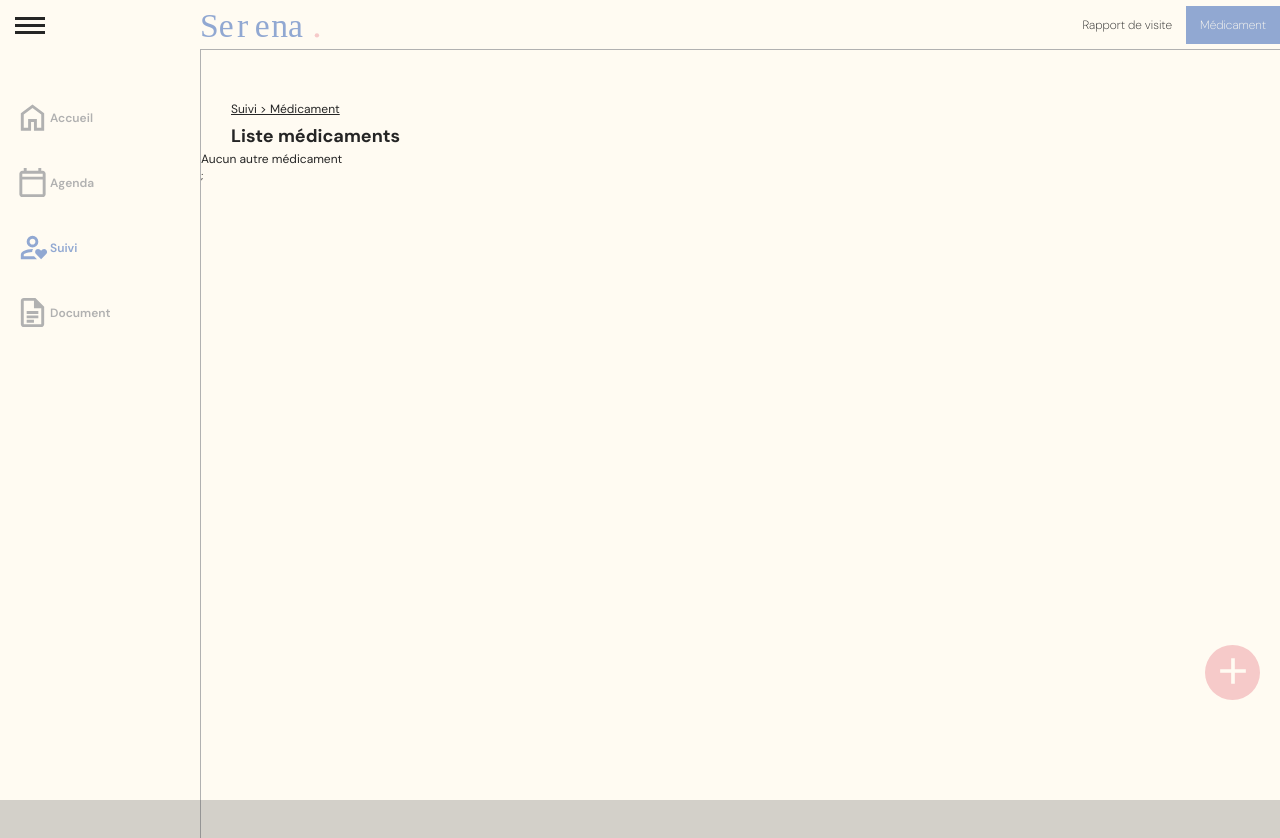
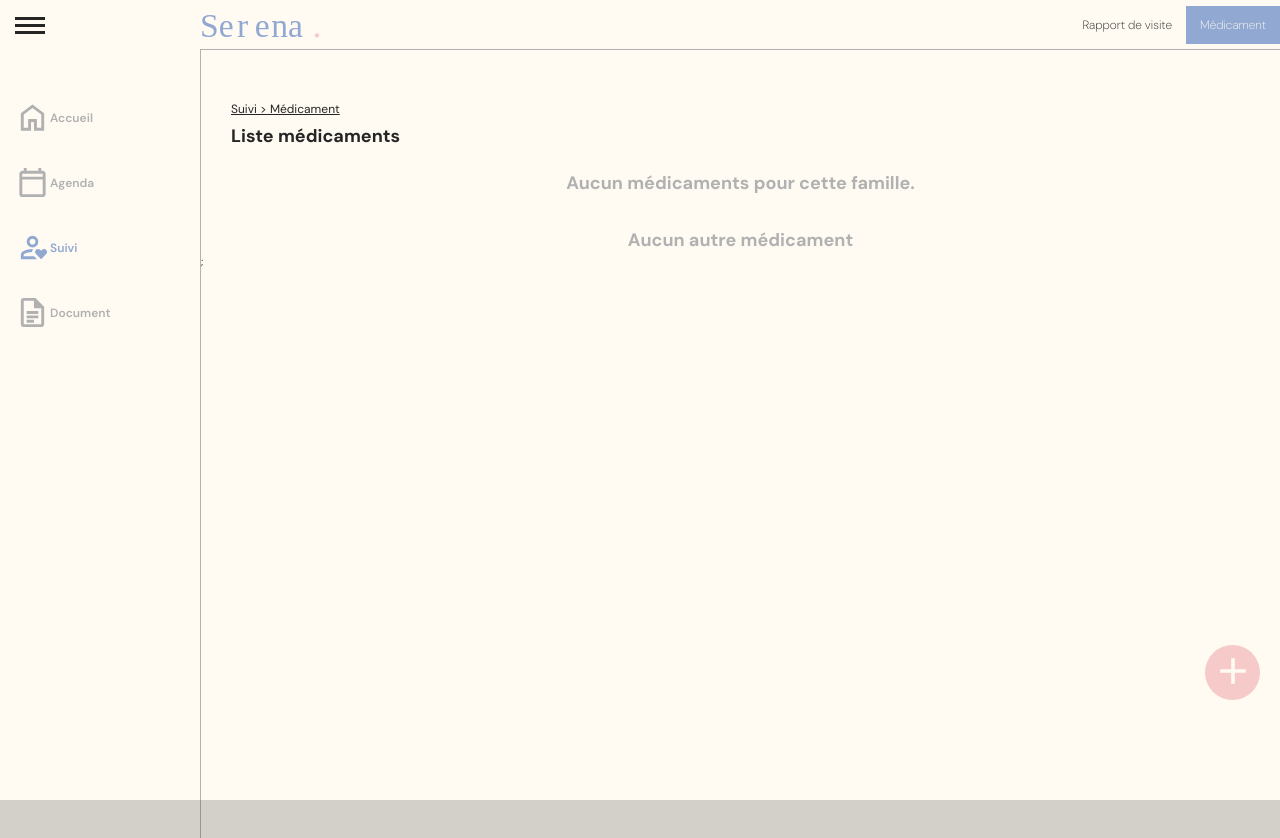
Before and after one commit to Nth-C/serena, a React (Vite) app in the folder frontend/: page /suivi/medicine in a window 1280 px wide. Shown: the top 838 px of the page. Built offline with nearby package versions, Linux system fonts and the light colour scheme; the HTML template or start-up script is replaced by a standard one.

Commit message:
ajout du loading dans medecine

```diff
--- a/frontend/src/App.css
+++ b/frontend/src/App.css
@@ -76,6 +76,14 @@ label,
 p,
 a {
   font-size: var(--font-sm);
+}
+
+.end_list {
+  font-size: var(--font-lg);
+  font-weight: 700;
+  color: var(--gray);
+  text-align: center;
+  margin-top: 3rem;
 }
 
 /* style form */
--- a/frontend/src/pages/Medecine.jsx
+++ b/frontend/src/pages/Medecine.jsx
@@ -6,6 +6,8 @@ import PopUpAddStock from '../components/popup_add_stock/PopUpAddStock'
 
 
 function Medecine() {
+  const [loading, setLoading] = useState(true);
+
   // recuperer les medicaments (les variables sont dans la class medicaments)
   const [listMedecine , setListMedecine] = useState([])
   const [activeInList , setActiveInList] = useState(null)
@@ -65,7 +67,7 @@ function Medecine() {
     setListMedecine([]); // Évite le crash du .map() en cas d'erreur
   } finally {
     // Si tu as un état de chargement, tu peux le stopper ici
-    // setLoading(false);
+    setLoading(false);
   }
 };
 
@@ -155,7 +157,10 @@ function Medecine() {
     <div className="medecine">
       <h1>Liste médicaments</h1>
       <div className="list">
-        {listMedecine.map((med) => (
+          {loading ? (
+            <p>Chargement des médicaments...</p>
+          ) : listMedecine.length > 0 ? (
+            listMedecine.map((med) => (
               <div key={med.id_medicament} className="container_medecine">
                 <div className="principal_infos" onClick={() => {
                   setActiveInList(med.id_medicament)
@@ -189,10 +194,13 @@ function Medecine() {
                   </div>
                 </div>
               </div>
-        ))}
+            ))
+          ) : (
+            <p className="aucun">Aucun médicaments pour cette famille.</p>
+          )}
       </div>
 
-      <p>Aucun autre médicament</p>
+      <p className='end_list' >Aucun autre médicament</p>
 
       <button className="btn_add" onClick={toggleNewMedecine}><svg xmlns="http://www.w3.org/2000/svg" viewBox="0 -960 960 960"><path d="M440-440H200v-80h240v-240h80v240h240v80H520v240h-80v-240Z"/></svg></button>;
 
```
Lines whose indentation alone changed are shown as unchanged.
